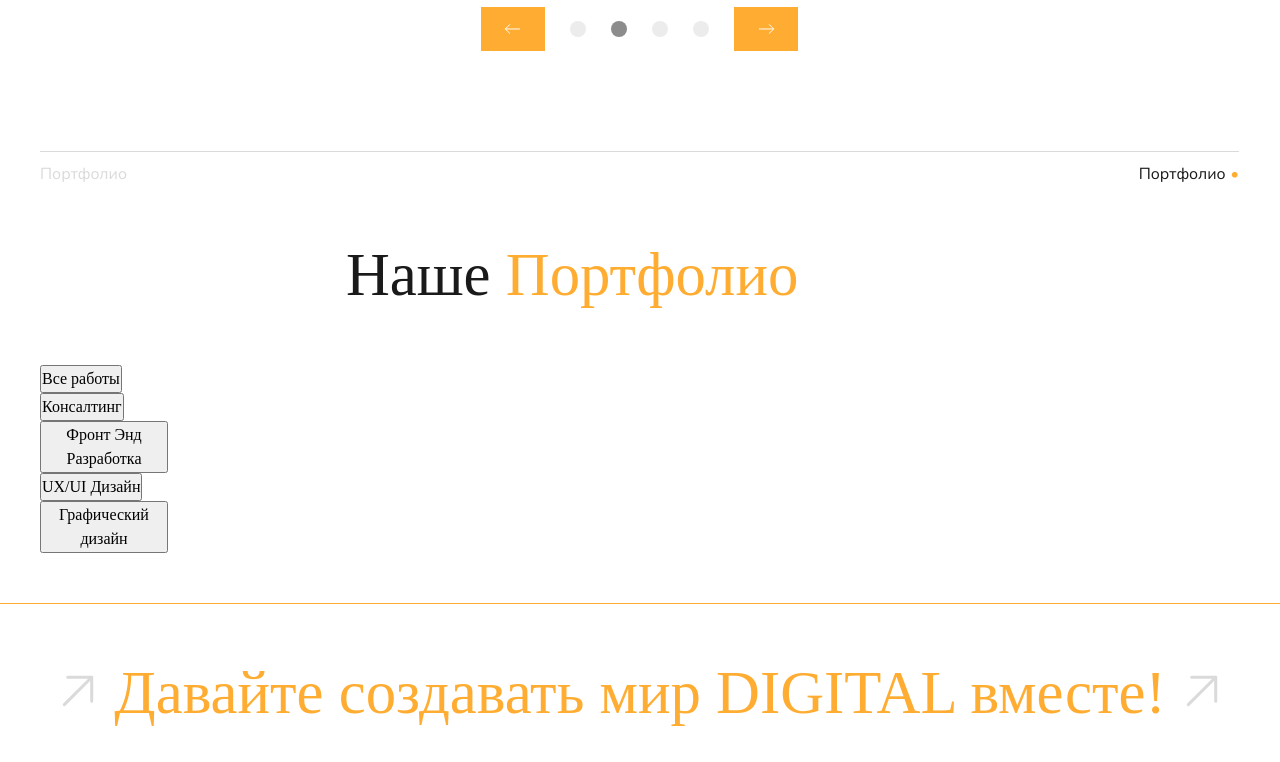
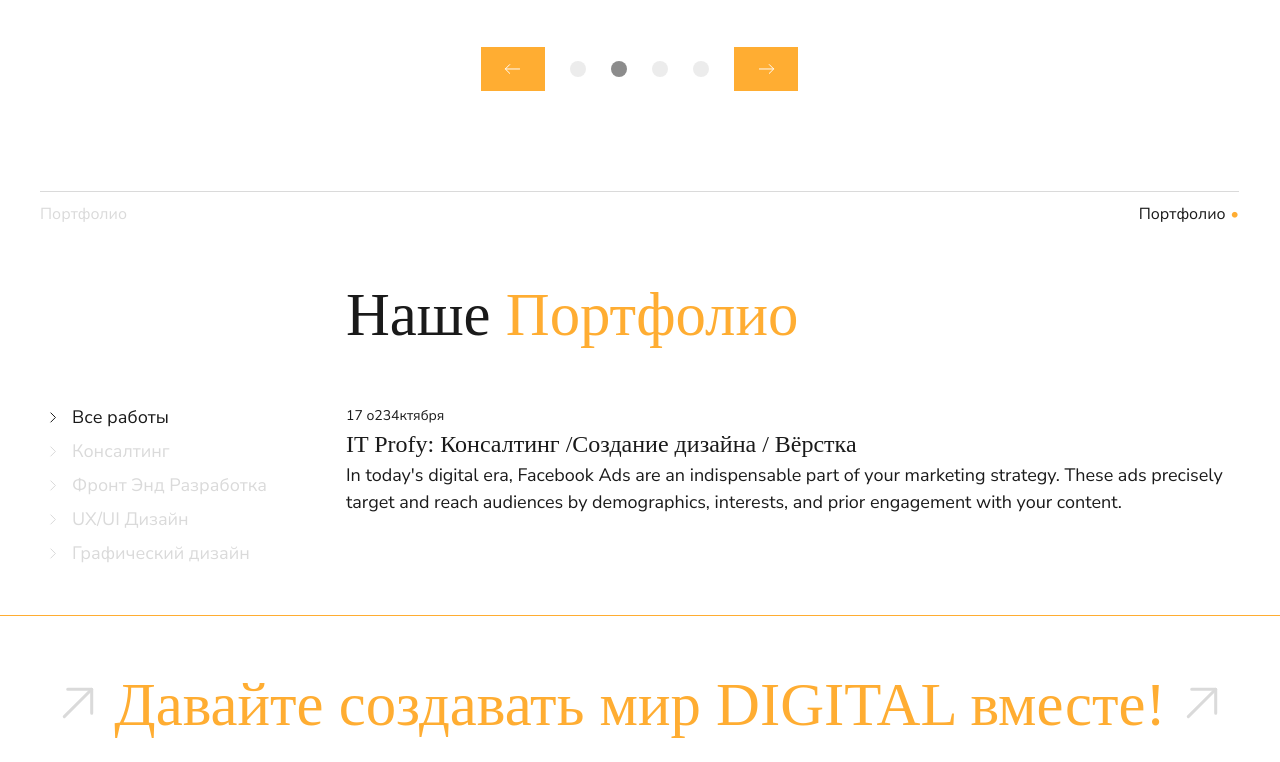
Before and after one commit to pomedorkaaa/s-terra-landing, a plain HTML site: page index.html in a window 1280 px wide. Shown: the part 2925-3687 px from the top of the page. Drawn offline with nearby package versions, Linux system fonts and the light colour scheme; a web font is replaced by a local one.

Commit message:
portfolio progress!

```diff
--- a/index.html
+++ b/index.html
@@ -234,13 +234,15 @@
         <h3 style="grid-column: 3/9">
           Наше <span style="color: var(--Yellow)">Портфолио</span>
         </h3>
-        <ul class="portfolio-ul">
-          <li><button>Все работы</button></li>
-          <li><button>Консалтинг</button></li>
-          <li><button>Фронт Энд Разработка</button></li>
-          <li><button>UX/UI Дизайн</button></li>
-          <li><button>Графический дизайн</button></li>
+        <ul id="portfolio-ul" class="portfolio-ul">
+          <!-- <li><button on class="p1 portf-btn-active">Все работы</button></li>
+          <li><button class="p1">Консалтинг</button></li>
+          <li><button class="p1">Фронт Энд Разработка</button></li>
+          <li><button class="p1">UX/UI Дизайн</button></li> -->
+          <!-- <li><input class="p1">Графический дизайн</input></li> -->
         </ul>
+        <ul id="portfolio-posts"></ul>
+        <script id="portfolio-ul-print" src="./scripts/portfolio.js"></script>
       </div>
       <!-- Digital 1 -->
       <div
--- /dev/null
+++ b/scripts/portfolio.js
@@ -0,0 +1,115 @@
+portfolio_item_posts = document.getElementById("portfolio-posts");
+portfolio_ul = document.getElementById("portfolio-ul");
+
+list = [
+  {
+    item: "Все работы",
+    posts: [
+      {
+        date: "17 о234rктября",
+        inDev: true,
+        heading: "IT Profy: Консалтинг /Создание дизайна / Вёрстка ",
+        body: "In today's digital era, Facebook Ads are an indispensable part of your marketing strategy. These ads precisely target and reach audiences by demographics, interests, and prior engagement with your content.",
+      },
+      {
+        date: "17 о234rктября",
+        inDev: true,
+        heading: "IT Profy: Консалтинг /Создание дизайна / Вёрстка ",
+        body: "In today's digital era, Facebook Ads are an indispensable part of your marketing strategy. These ads precisely target and reach audiences by demographics, interests, and prior engagement with your content.",
+      },
+    ],
+  },
+  {
+    item: "Консалтинг",
+    posts: [
+      {
+        date: "17 о234ктября",
+        inDev: true,
+        heading: "IT Profy: Консалтинг /Создание дизайна / Вёрстка ",
+        body: "In today's digital era, Facebook Ads are an indispensable part of your marketing strategy. These ads precisely target and reach audiences by demographics, interests, and prior engagement with your content.",
+      },
+    ],
+  },
+  {
+    item: "Фронт Энд Разработка",
+    posts: [
+      {
+        date: "17 234октября",
+        inDev: true,
+        heading: "IT Profy: Консалтинг /Создание дизайна / Вёрстка ",
+        body: "In today's digital era, Facebook Ads are an indispensable part of your marketing strategy. These ads precisely target and reach audiences by demographics, interests, and prior engagement with your content.",
+      },
+      {
+        date: "17 о234rктября",
+        inDev: true,
+        heading: "IT Profy: Консалтинг /Создание дизайна / Вёрстка ",
+        body: "In today's digital era, Facebook Ads are an indispensable part of your marketing strategy. These ads precisely target and reach audiences by demographics, interests, and prior engagement with your content.",
+      },
+      {
+        date: "17 о234rктября",
+        inDev: true,
+        heading: "IT Profy: Консалтинг /Создание дизайна / Вёрстка ",
+        body: "In today's digital era, Facebook Ads are an indispensable part of your marketing strategy. These ads precisely target and reach audiences by demographics, interests, and prior engagement with your content.",
+      },
+    ],
+  },
+  {
+    item: "UX/UI Дизайн",
+    posts: [
+      {
+        date: "17 окт23e4rября",
+        inDev: true,
+        heading: "Lorem ipsum dolor hsdkbfkwbkhfbkf ",
+        body: "In today's digital era, Facebook Ads are an indispensable part of your marketing strategy. These ads precisely target and reach audiences by demographics, interests, and prior engagement with your content.",
+      },
+    ],
+  },
+  {
+    item: "Графический дизайн",
+    posts: [
+      {
+        date: "172345 октября",
+        inDev: true,
+        heading: "ОНОООООООООО",
+        body: "In today's digital era, Facebook Ads are an indispensable part of your marketing strategy. These ads precisely target and reach audiences by demographics, interests, and prior engagement with your content.",
+      },
+      {
+        date: "172345 октября",
+        inDev: true,
+        heading: "РАБОООТАААЕЕЕЕТ",
+        body: "In today's digital era, Facebook Ads are an indispensable part of your marketing strategy. These ads precisely target and reach audiences by demographics, interests, and prior engagement with your content.",
+      },
+    ],
+  },
+];
+
+showPosts = (index) => {
+  // console.log("heehhe");
+  portfolio_item_posts.innerHTML = "";
+  list[index].posts.map(({ date, inDev, heading, body }) => {
+    portfolio_item_posts.innerHTML += `
+      <p class="p2">${date}</p>
+      <h5>${heading}</h5>
+      <p class="p1">${body}</p>
+    `;
+  });
+};
+
+showPosts(1);
+
+activateBtn = (_index) => {
+  for (let i = 0; i < portfolio_ul.children.length; i++) {
+    portfolio_ul.children[i].children[0].className = "p1";
+  }
+  portfolio_ul.children[_index].children[0].className += " portf-btn-active";
+};
+
+list.map(({ item }, index) => {
+  portfolio_ul.innerHTML += `
+  <li><button onclick="showPosts(${index}); activateBtn(${index})" class="p1 ${
+    index + 1 == 1 ? `portf-btn-active` : ""
+  }">${item}</button></li>
+  `;
+});
+
+document.getElementById("portfolio-ul-print").remove();
--- a/scripts/services.js
+++ b/scripts/services.js
@@ -37,7 +37,7 @@ services.map(({ h5, p }, index) => {
       </div>
       <h5>${h5}</h5>
       <p>${p}</p>
-      </a>
+    </a>
   </li>
   `;
 });
--- a/styles/style.css
+++ b/styles/style.css
@@ -177,10 +177,12 @@ h6 {
 }
 
 .swiper-slide {
+  width: 434px;
+}
+.swiper-slide a {
   display: flex;
   flex-direction: column;
   gap: 20px;
-  width: 434px;
 }
 .swiper-slide:nth-child(3n) {
   max-width: 281px;
@@ -270,6 +272,40 @@ h6 {
   gap: 15px;
 }
 
+.portfolio-ul {
+  grid-column: 1/3;
+  display: flex;
+  flex-direction: column;
+  gap: 10px;
+}
+.portfolio-ul button {
+  background: none;
+  border: none;
+  display: flex;
+  flex-direction: row;
+  align-items: center;
+  /* height: 23px; */
+  line-height: 1;
+  gap: 8px;
+  color: var(--Grey);
+  transition: 0.23s;
+}
+.portf-btn-active {
+  color: var(--Black) !important;
+}
+.portfolio-ul button::before {
+  height: 24px;
+  width: 24px;
+  content: url("../images/portfolio-ul-inactive.svg");
+}
+.portf-btn-active::before {
+  content: url("../images/portfolio-ul-marker.svg") !important;
+}
+
+#portfolio-posts {
+  grid-column: 3/9;
+}
+/* ------------------------------------------------------------ */
 .footer-links {
   grid-column: 1/9;
   display: flex;
```
Also changed, not shown: images/Rectangle 9.png (added), images/portfolio-ul-inactive.svg (added), images/portfolio-ul-marker.svg (added), images/portfolio/item1/post1.png (added).
